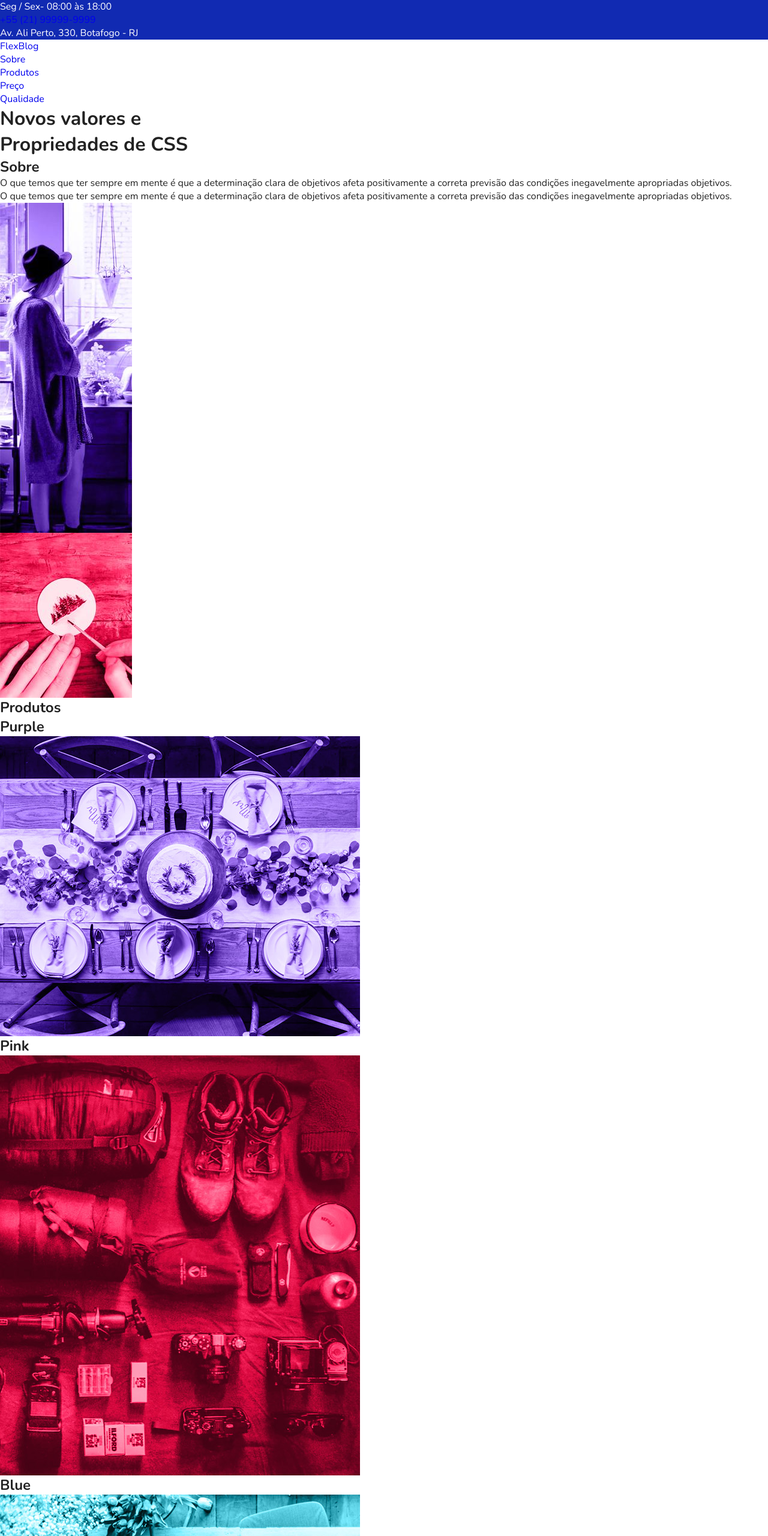
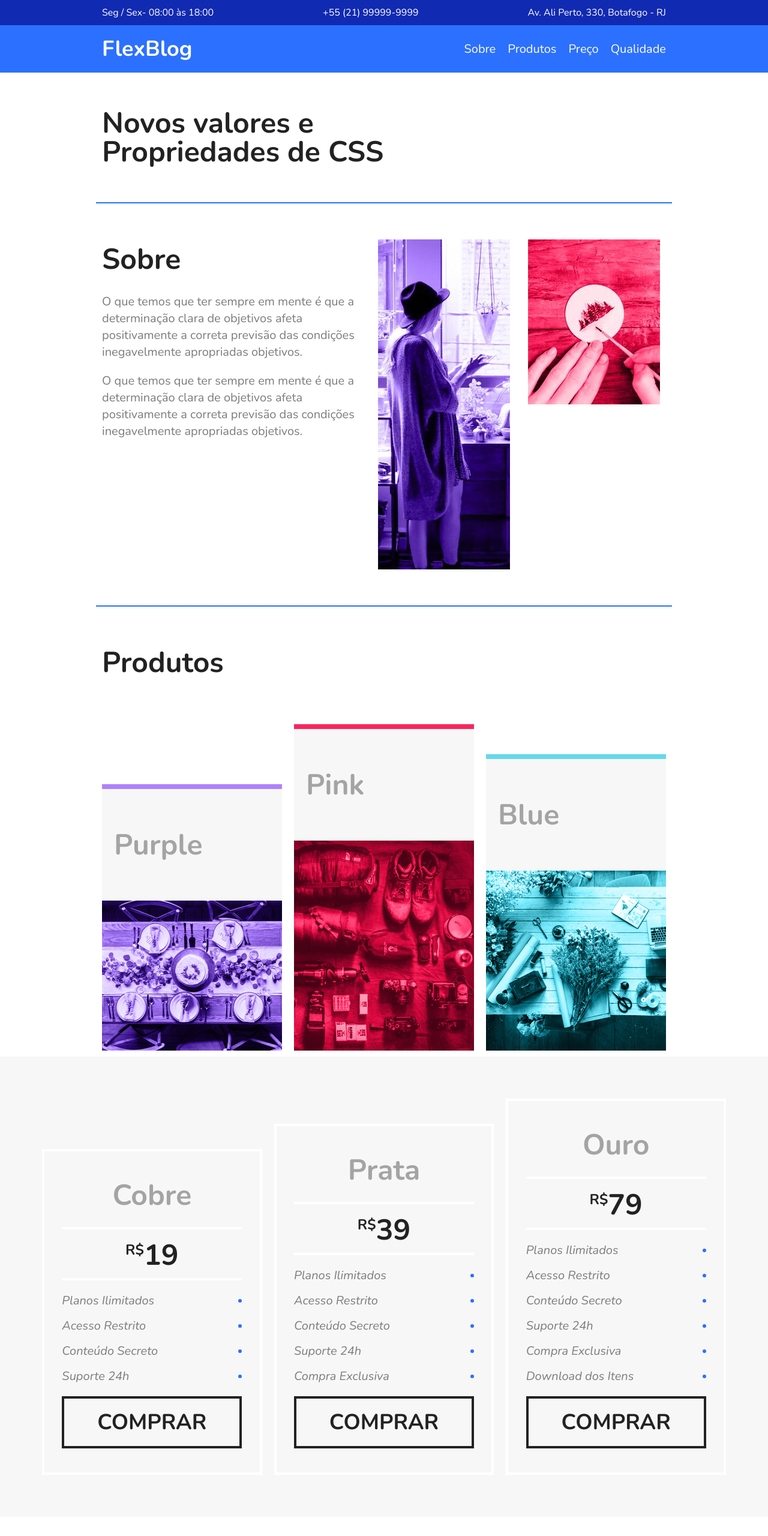
Before and after one commit to RodrigoJAlves/FlexBlog, a plain HTML site: page index.html in a window 1280 px wide. Shown: the top 2560 px of the page at 60% size. Drawn offline with nearby package versions, Linux system fonts and the light colour scheme.

Commit message:
Finished

```diff
--- a/css/style.css
+++ b/css/style.css
@@ -31,3 +31,367 @@ body, h1, h2, p, ul, li, a {
     background: #112AB2;
     color: white;
   }
+
+  .superinfo {
+    max-width: 960px;
+    margin: 0 auto;
+    display: flex;
+    justify-content: space-between;
+    flex-wrap: wrap;
+    padding-top: 10px;
+  }
+
+  .superinfo p, .superinfo a {
+    margin: 0 10px 10px 10px;
+  }
+
+  .superinfo a {
+    color: white;
+  }
+
+/* Menu */
+
+  .menu-bg {
+    background: #2C70FF;
+  }
+
+  .menu {
+    max-width: 960px;
+    margin: 0 auto;
+    padding: 15px 0;
+    display: flex;
+    flex-wrap: wrap;
+    justify-content: space-between;
+    align-items: center;
+  }
+
+  .menu a {
+    color: white;
+  }
+
+  .menu-logo {
+    font-size: 2.25em;
+    font-weight: bold;
+    margin: 0 10px;
+  }
+
+  .menu-nav ul {
+    display: flex;
+    flex-wrap: wrap;
+  }
+
+  .menu-nav a {
+    font-size: 1.25em;
+    display: block;
+    padding: 10px;
+  }
+
+  .menu-nav a:hover {
+    color: #122ab2;
+  }
+
+  /* Introdução */
+
+.introducao {
+  font-size: 3em;
+  line-height: 1;
+  max-width: 960px;
+  margin: 0 auto;
+  padding: 60px 10px;
+}
+
+/* Sobre */
+
+.sobre {
+  border-top: 2px solid #2C70FF;
+  border-bottom: 2px solid #2C70FF;
+  max-width: 960px;
+  margin: 0 auto;
+  padding: 60px 0;
+  display: flex;
+  flex-wrap: wrap;
+}
+
+.sobre-info {
+  flex: 2 1 300px;
+  margin: 0 10px;
+}
+
+.sobre h1 {
+  font-size: 3em;
+  margin-bottom: .5em;
+}
+
+.sobre-info p {
+  font-size: 1.25em;
+  line-height: 1.4;
+  margin-bottom: 1em;
+  color: #7c7c7c;
+}
+
+.sobre-img {
+  flex: 1 1 160px;
+  margin: 0 10px;
+}
+
+/* Produtos */
+
+.produtos {
+  max-width: 960px;
+  margin: 0 auto;
+}
+
+.produtos h1 {
+  font-size: 3em;
+  padding: 60px 10px 60px 10px;
+}
+
+.produtos-container {
+  display: flex;
+  flex-wrap: wrap;
+  align-items: flex-end;
+}
+
+.produtos-item {
+  flex: 1 1 175px;
+  margin: 10px;
+}
+
+.produtos-item h2 {
+  font-size: 3em;
+  color: #A4A4A4;
+  background: #F7F7F7;
+  padding: 60px 20px;
+}
+
+.purple {
+  border-top: 8px solid #ae81ff;
+}
+
+.pink {
+  border-top: 8px solid #f9265e;
+}
+
+.blue {
+  border-top: 8px solid #66d9eb;
+}
+
+/* Preco */
+
+.preco {
+  background: #F7F7F7;
+  padding: 60px;
+  display: flex;
+  flex-wrap: wrap;
+  align-items: flex-end;
+}
+
+.preco-item {
+  flex: 1 1 260px;
+  border: 4px solid white;
+  padding: 20px;
+  margin: 10px;
+  min-width: 260px;
+}
+
+.preco-item h2 {
+  font-size: 3em;
+  color: #a4a4a4;
+  text-align: center;
+  margin-top: 20px;
+}
+
+.preco-item span {
+  max-width: 300px;
+  margin: 20px auto;
+  display: block;
+  font-size: 3em;
+  text-align: center;
+  font-weight: bold;
+  padding: 10px 0 5px 0;
+  border-top: 4px solid white;
+  border-bottom: 4px solid white;
+}
+
+.preco-item sup {
+  font-size: 1.5rem;
+}
+
+.preco-item ul {
+  max-width: 300px;
+  margin: 20px auto;
+  font-size: 1.25em;
+  font-style: italic;
+  color: #7c7c7c;
+}
+
+.preco-item li {
+  display: flex;
+  justify-content: space-between;
+  align-items: center;
+  margin-bottom: 15px;
+}
+
+.preco-item li::after {
+  content: '';
+  display: block;
+  width: 6px;
+  height: 6px;
+  background: #2c70ff;
+  border-radius: 50%;
+}
+
+.preco-item a {
+  max-width: 300px;
+  display: block;
+  margin: 20px auto;
+  border: 4px solid;
+  color: #222;
+  text-transform: uppercase;
+  font-weight: bold;
+  font-size: 2.25em;
+  padding: 15px 0;
+  text-align: center;
+}
+
+@media (max-width: 800px) {
+  .preco {
+    padding-left: 10px;
+    padding-right: 10px;
+  }
+  .preco .preco-item:nth-child(3) {
+    order: -2;
+  }
+  .preco .preco-item:nth-child(2) {
+    order: -1;
+  }
+}
+
+/* Qualidade */
+.qualidade {
+  max-width: 960px;
+  margin: 60px auto;
+  display: flex;
+  flex-wrap: wrap;
+}
+
+.qualidade-item {
+  flex: 1 1 300px;
+  margin: 20px 10px;
+}
+
+.qualidade-item h2 {
+  font-size: 2.25em;
+  color: #a4a4a4;
+  margin-bottom: 20px;
+}
+
+.qualidade-item h2::before {
+  content: '';
+  display: inline-block;
+  width: 8px;
+  height: 30px;
+  margin-right: 10px;
+  }
+
+.qualidade-item:nth-of-type(3n+1) h2::before {
+  background: #ae81ff;
+}
+
+.qualidade-item:nth-of-type(3n+2) h2::before {
+  background: #f9265e;
+}
+
+.qualidade-item:nth-of-type(3n+3) h2::before {
+  background: #66d9eb;
+}
+
+.qualidade-item p {
+  font-size: 1.25em;
+  line-height: 1.4;
+  color: #7c7c7c;
+}
+
+/* Newsletter */
+
+.newsletter {
+  background: #F7F7F7;
+  padding: 60px calc((100% - 960px) / 2 );
+  display: flex;
+  flex-wrap: wrap;
+}
+
+.newsletter-info {
+  flex: 1 1 260px;
+  margin: 0 10px;
+}
+
+.newsletter-info h1 {
+  font-size: 3em;
+  color: #a4a4a4;
+}
+
+.newsletter-info p  {
+  font-size: 1.25em;
+  font-style: italic;
+  max-width: 230px;
+  color: #7c7c7c;
+  margin-bottom: 10px;
+}
+
+.newsletter-form {
+  flex: 2 1 260px;
+  margin: 0 10px;
+  align-self: center;
+  display: flex;
+  flex-wrap: wrap;
+}
+
+.newsletter-form input {
+  flex: 3 1 260px;
+  font-size: 1.25em;
+  color: #7c7c7c;
+  font-style: italic;
+  font-family: "Nunito" Arial, Helvetica, sans-serif;
+  border: 4px solid #2C70FF;
+  background: transparent;
+  padding: 15px 10px;
+  margin: 0;
+  border-radius: 0px;
+}
+
+.newsletter-form button {
+  flex: 1 1 200px;
+  font-family: "Nunito" Arial, Helvetica, sans-serif;
+  font-size: 2.25em;
+  font-weight: bold;
+  text-transform: uppercase;
+  background: #2C70FF;
+  color: white;
+  margin: 0;
+  cursor: pointer;
+  border: 0px;
+  padding: 15px 10px;
+}
+
+@media (max-width:600px) {
+  .newsletter-form button {
+  font-size: 1.5em;
+  }
+}
+
+/* Footer */
+
+.footer {
+  display: flex;
+  background: #2C70FF;
+  height: 200px;
+  align-items: center;
+}
+
+.footer p {
+  flex: 1;
+  text-align: center;
+  font-size: 2.25em;
+  color: #122ab2;
+}
--- a/index.html
+++ b/index.html
@@ -25,7 +25,7 @@
       <div class="menu-logo">
         <a href="#">FlexBlog</a>
       </div>
-      <nav>
+      <nav class="menu-nav">
         <ul>
           <li><a href="#Sobre">Sobre</a></li>
           <li><a href="#Produtos">Produtos</a></li>
@@ -81,6 +81,7 @@
     </ul>
     <a href="#">Comprar</a>
   </div>
+    <div class="preco-item">
     <h2>Prata</h2>
     <span><sup>R$</sup>39</span>
     <ul>
@@ -92,6 +93,7 @@
     </ul>
     <a href="#">Comprar</a>
   </div>
+  <div class="preco-item">
     <h2>Ouro</h2>
     <span><sup>R$</sup>79</span>
     <ul>
```
